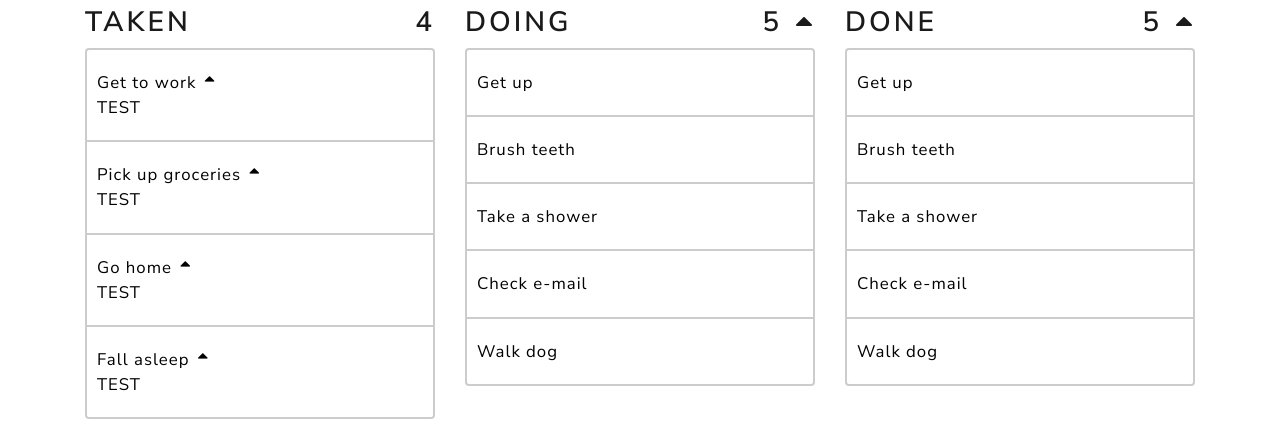
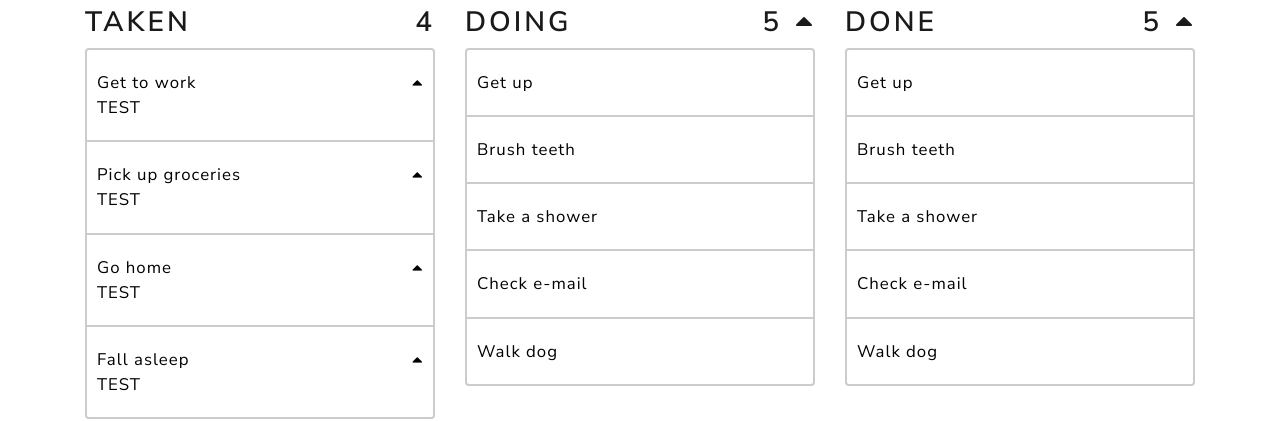
Before and after one commit to pjwbraak/Angular-Drag-And-Drop, an Angular app: page / in a window 1280 px wide. Shown: the part 139-560 px from the top of the page. Built offline with nearby package versions, Linux system fonts and the light colour scheme.

Commit message:
center caret alignment

```diff
--- a/src/app/dragdroplist/dragdroplist.component.css
+++ b/src/app/dragdroplist/dragdroplist.component.css
@@ -88,4 +88,11 @@
 /* make subitems appear under item */
 .dragdrop-item-wrapper {
   float: left;
+  width: 100%;
+  height: 100%;
 }
+
+.dragdrop-item .dropdown-icon {
+  margin-top: .25em;
+  padding: 0;
+}
--- a/src/app/dragdroplist/dragdroplist.component.html
+++ b/src/app/dragdroplist/dragdroplist.component.html
@@ -14,7 +14,7 @@
           <div class="dragdrop-box" *ngFor="let item of taken" cdkDrag>
             <div class="dragdrop-item-wrapper">
               <div class="dragdrop-item">{{ item }}
-                <i class="fa fa-caret-up dropdown-icon float-right" (click)="slideToggle($event)"></i>
+                <i class="fa fa-caret-up dropdown-icon" (click)="slideToggle($event)"></i>
               </div>
               <div class="slideable">
                 <div class="dragdrop-subitem">TEST</div>
```
